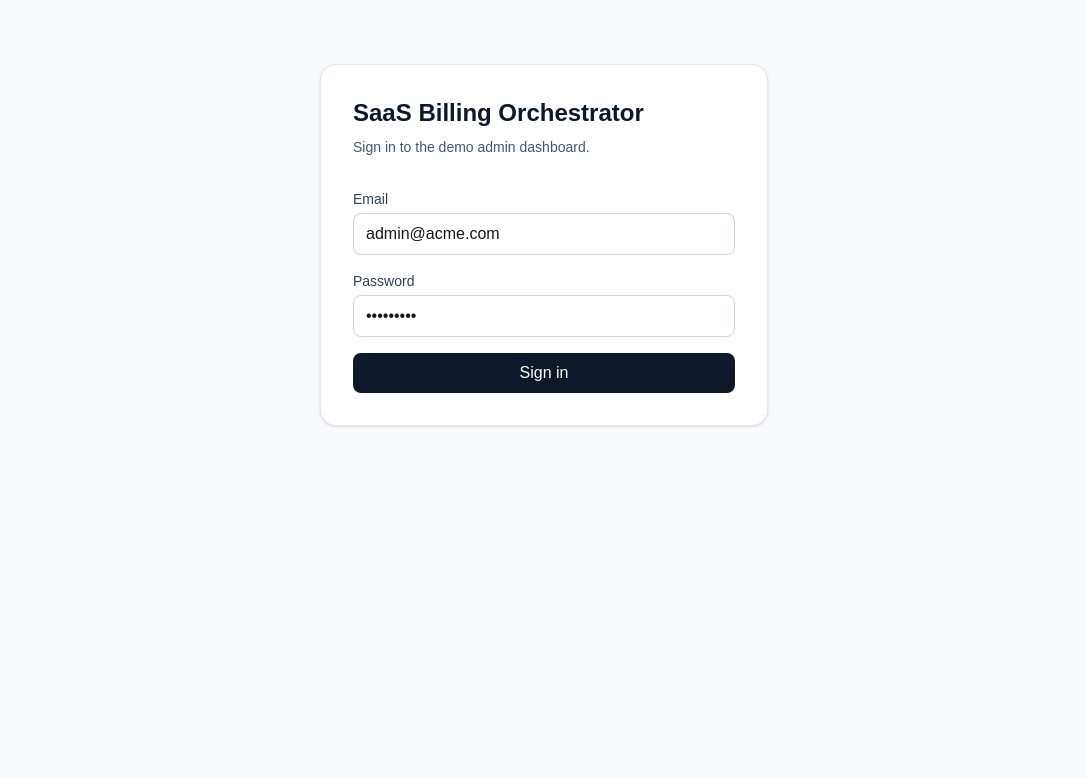
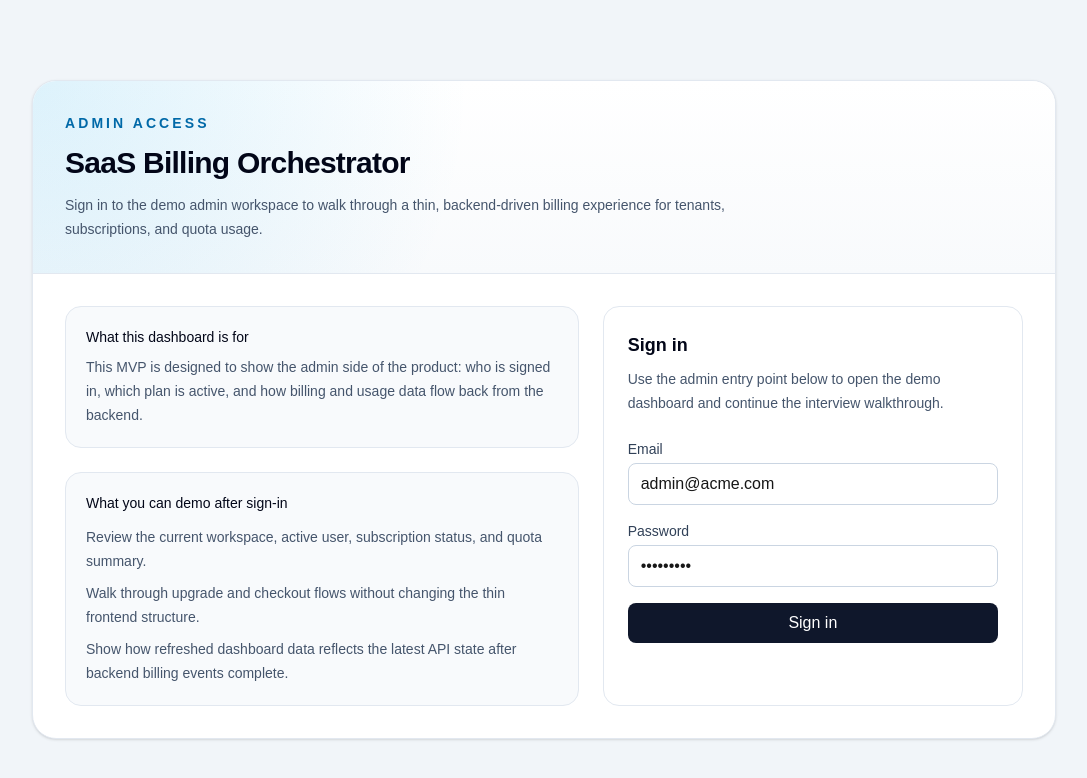
Before and after one commit to iIQOverflow/saas-billing-orchestrator, a Next.js app in the folder frontend/: page /login in a window 1280 px wide. Shown: the top 778 px of the page, without its empty margins (96-1183 px from the left). Built offline with nearby package versions, Linux system fonts and the light colour scheme; no server answers.

Commit message:
Polish login and billing return pages for interview readability

```diff
--- a/frontend/app/billing/success/page.tsx
+++ b/frontend/app/billing/success/page.tsx
@@ -29,37 +29,67 @@ export default function BillingSuccessPage() {
     }
 
     return (
-        <main className="min-h-screen bg-slate-50 px-6 py-16">
-            <div className="mx-auto max-w-2xl rounded-2xl border border-slate-200 bg-white p-8 shadow-sm">
-                <h1 className="text-2xl font-semibold text-slate-900">
+        <main className="min-h-screen bg-slate-100 px-6 py-16 sm:py-20">
+            <div className="mx-auto flex max-w-3xl items-center justify-center">
+                <section className="w-full overflow-hidden rounded-3xl border border-slate-200 bg-white shadow-sm">
+                    <div className="border-b border-slate-200 bg-[radial-gradient(circle_at_top_left,_rgba(16,185,129,0.14),_transparent_42%),linear-gradient(to_bottom,_#ffffff,_#f8fafc)] px-6 py-8 sm:px-8">
+                        <p className="text-sm font-semibold uppercase tracking-[0.22em] text-emerald-700">
+                            Billing update
+                        </p>
+                        <h1 className="mt-3 text-3xl font-semibold tracking-tight text-slate-950">
                             Payment submitted
                         </h1>
+                        <p className="mt-3 max-w-2xl text-sm leading-6 text-slate-600">
+                            Your checkout was accepted. The billing update is now being finalized
+                            asynchronously, and the dashboard will refresh on return.
+                        </p>
+                    </div>
 
-                <p className="mt-3 text-sm text-slate-700">
-                    Stripe Checkout completed and your payment was submitted successfully.
+                    <div className="px-6 py-8 sm:px-8">
+                        <div className="rounded-2xl border border-emerald-200 bg-emerald-50/80 p-5">
+                            <p className="text-sm font-medium text-emerald-950">
+                                What happens now
                             </p>
+                            <p className="mt-2 text-sm leading-6 text-emerald-900">
+                                The payment request has been submitted successfully, and the backend
+                                webhook is responsible for finishing the billing change after
+                                checkout closes.
+                            </p>
+                        </div>
 
-                <p className="mt-3 text-sm text-slate-700">
-                    Your subscription upgrade is finalized asynchronously by the backend webhook.
-                    When you return to the dashboard, the app will fetch the latest
-                    <code className="mx-1 rounded bg-slate-100 px-1 py-0.5 text-xs">
+                        <div className="mt-4 grid gap-4 sm:grid-cols-2">
+                            <div className="rounded-2xl border border-slate-200 bg-slate-50 p-5">
+                                <p className="text-sm font-medium text-slate-950">
+                                    Back in the dashboard
+                                </p>
+                                <p className="mt-2 text-sm leading-6 text-slate-600">
+                                    When you return, the app refreshes the dashboard and requests
+                                    the latest
+                                    <code className="mx-1 rounded bg-white px-1 py-0.5 text-xs text-slate-700">
                                         /api/dashboard/summary
                                     </code>
                                     data again.
                                 </p>
+                            </div>
 
-                <p className="mt-3 text-sm text-slate-600">
-                    If the plan does not look updated immediately, wait a few seconds and refresh
-                    the dashboard once more.
+                            <div className="rounded-2xl border border-slate-200 bg-slate-50 p-5">
+                                <p className="text-sm font-medium text-slate-950">
+                                    If the update is still pending
                                 </p>
+                                <p className="mt-2 text-sm leading-6 text-slate-600">
+                                    If the new plan does not appear immediately, give the webhook a
+                                    few seconds to finish and refresh the dashboard once more.
+                                </p>
+                            </div>
+                        </div>
 
                         <div className="mt-8 flex flex-col gap-3 sm:flex-row sm:items-center">
                             <button
                                 type="button"
                                 onClick={goToDashboardNow}
-                        className="rounded-lg bg-slate-900 px-4 py-2 text-sm text-white transition hover:bg-slate-800"
+                                className="inline-flex items-center justify-center rounded-xl bg-slate-900 px-4 py-2.5 text-sm font-medium text-white transition hover:bg-slate-800"
                             >
-                        Go to dashboard now
+                                Return to dashboard
                             </button>
 
                             <p className="text-sm text-slate-500">
@@ -68,6 +98,8 @@ export default function BillingSuccessPage() {
                             </p>
                         </div>
                     </div>
+                </section>
+            </div>
         </main>
     );
 }
--- a/frontend/app/login/page.tsx
+++ b/frontend/app/login/page.tsx
@@ -12,18 +12,70 @@ export default async function LoginPage() {
     }
 
     return (
-        <main className="min-h-screen bg-slate-50 px-6 py-16">
-            <div className="mx-auto max-w-md rounded-2xl border border-slate-200 bg-white p-8 shadow-sm">
-                <h1 className="text-2xl font-semibold text-slate-900">
-                    SaaS Billing Orchestrator
-                </h1>
-                <p className="mt-2 text-sm text-slate-600">
-                    Sign in to the demo admin dashboard.
-                </p>
+        <main className="min-h-screen bg-slate-100 px-6 py-16 sm:py-20">
+            <div className="mx-auto flex max-w-5xl items-center justify-center">
+                <section className="w-full overflow-hidden rounded-3xl border border-slate-200 bg-white shadow-sm">
+                    <div className="border-b border-slate-200 bg-[radial-gradient(circle_at_top_left,_rgba(14,165,233,0.14),_transparent_42%),linear-gradient(to_bottom,_#ffffff,_#f8fafc)] px-6 py-8 sm:px-8">
+                        <p className="text-sm font-semibold uppercase tracking-[0.22em] text-sky-700">
+                            Admin access
+                        </p>
+                        <h1 className="mt-3 text-3xl font-semibold tracking-tight text-slate-950">
+                            SaaS Billing Orchestrator
+                        </h1>
+                        <p className="mt-3 max-w-2xl text-sm leading-6 text-slate-600">
+                            Sign in to the demo admin workspace to walk through a thin,
+                            backend-driven billing experience for tenants, subscriptions, and
+                            quota usage.
+                        </p>
+                    </div>
 
-                <div className="mt-8">
-                    <LoginForm />
-                </div>
+                    <div className="grid gap-6 px-6 py-8 sm:px-8 lg:grid-cols-[minmax(0,1.1fr)_minmax(320px,0.9fr)]">
+                        <div className="space-y-6">
+                            <div className="rounded-2xl border border-slate-200 bg-slate-50 p-5">
+                                <p className="text-sm font-medium text-slate-950">
+                                    What this dashboard is for
+                                </p>
+                                <p className="mt-2 text-sm leading-6 text-slate-600">
+                                    This MVP is designed to show the admin side of the product:
+                                    who is signed in, which plan is active, and how billing and
+                                    usage data flow back from the backend.
+                                </p>
+                            </div>
+
+                            <div className="rounded-2xl border border-slate-200 bg-slate-50 p-5">
+                                <p className="text-sm font-medium text-slate-950">
+                                    What you can demo after sign-in
+                                </p>
+                                <ul className="mt-3 space-y-2 text-sm leading-6 text-slate-600">
+                                    <li>
+                                        Review the current workspace, active user, subscription
+                                        status, and quota summary.
+                                    </li>
+                                    <li>
+                                        Walk through upgrade and checkout flows without changing
+                                        the thin frontend structure.
+                                    </li>
+                                    <li>
+                                        Show how refreshed dashboard data reflects the latest API
+                                        state after backend billing events complete.
+                                    </li>
+                                </ul>
+                            </div>
+                        </div>
+
+                        <div className="rounded-2xl border border-slate-200 bg-white p-5 sm:p-6">
+                            <div className="mb-6">
+                                <h2 className="text-lg font-semibold text-slate-950">Sign in</h2>
+                                <p className="mt-2 text-sm leading-6 text-slate-600">
+                                    Use the admin entry point below to open the demo dashboard and
+                                    continue the interview walkthrough.
+                                </p>
+                            </div>
+
+                            <LoginForm />
+                        </div>
+                    </div>
+                </section>
             </div>
         </main>
     );
```
Also changed, not shown: frontend/app/billing/cancel/page.tsx (+40 -9 lines). Lines whose indentation alone changed are shown as unchanged.
